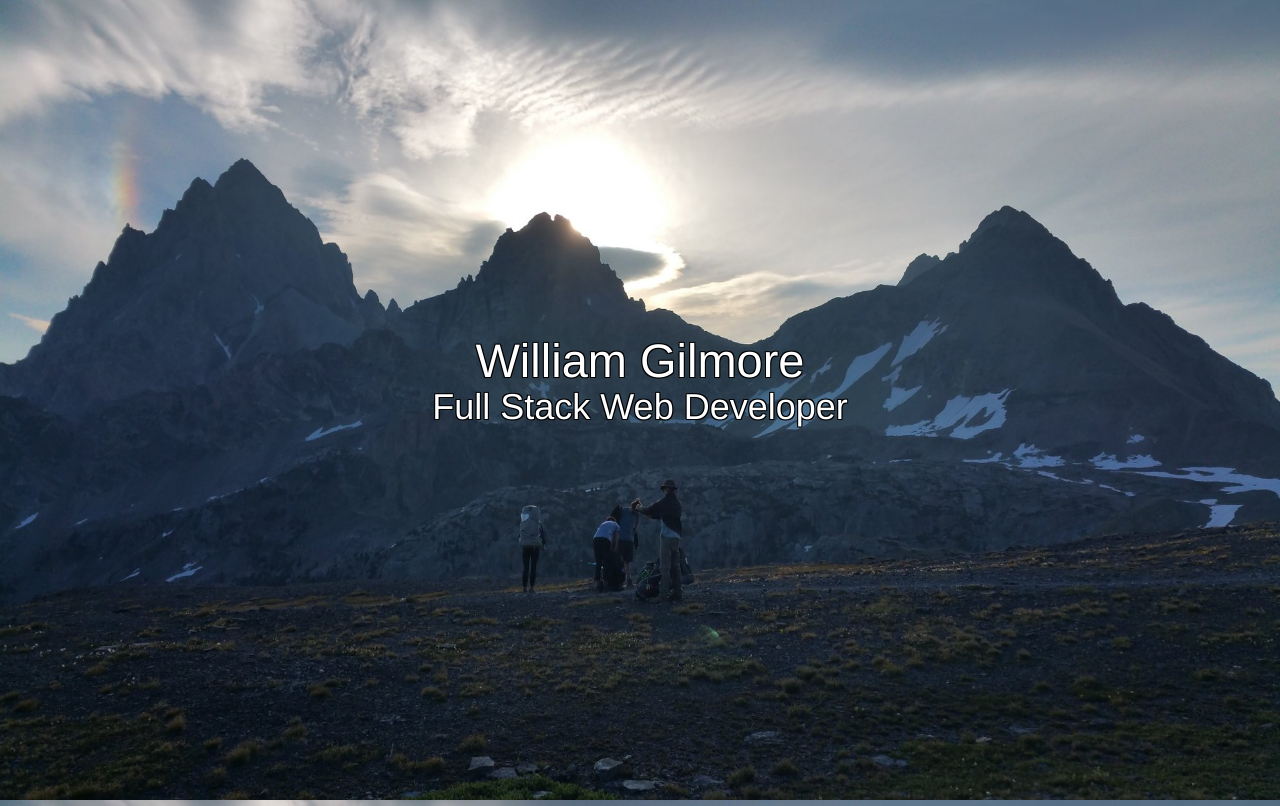
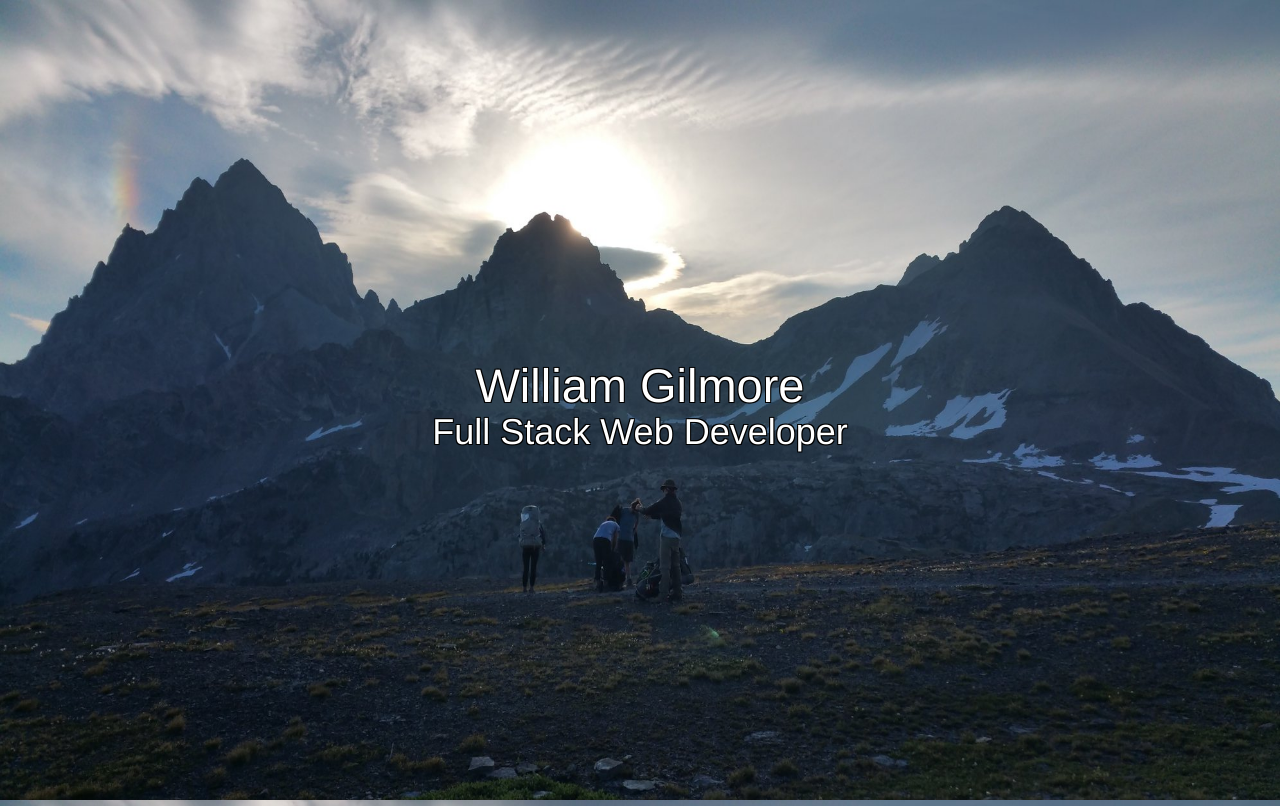
Before and after one commit to williamwgilmore/williamwgilmore, a React (Create React App) app: page / in a window 1280 px wide. Shown: the top 806 px of the page. Built offline with nearby package versions, Linux system fonts and the light colour scheme.

Commit message:
using vh instead of px to center text, works on any window size and not just mine.

```diff
--- a/public/style/generalStyle.css
+++ b/public/style/generalStyle.css
@@ -33,5 +33,5 @@ html, body {
 }
 
 .centerHeight {
-	padding: 335px;
+	padding: 45vh;
 }
```
